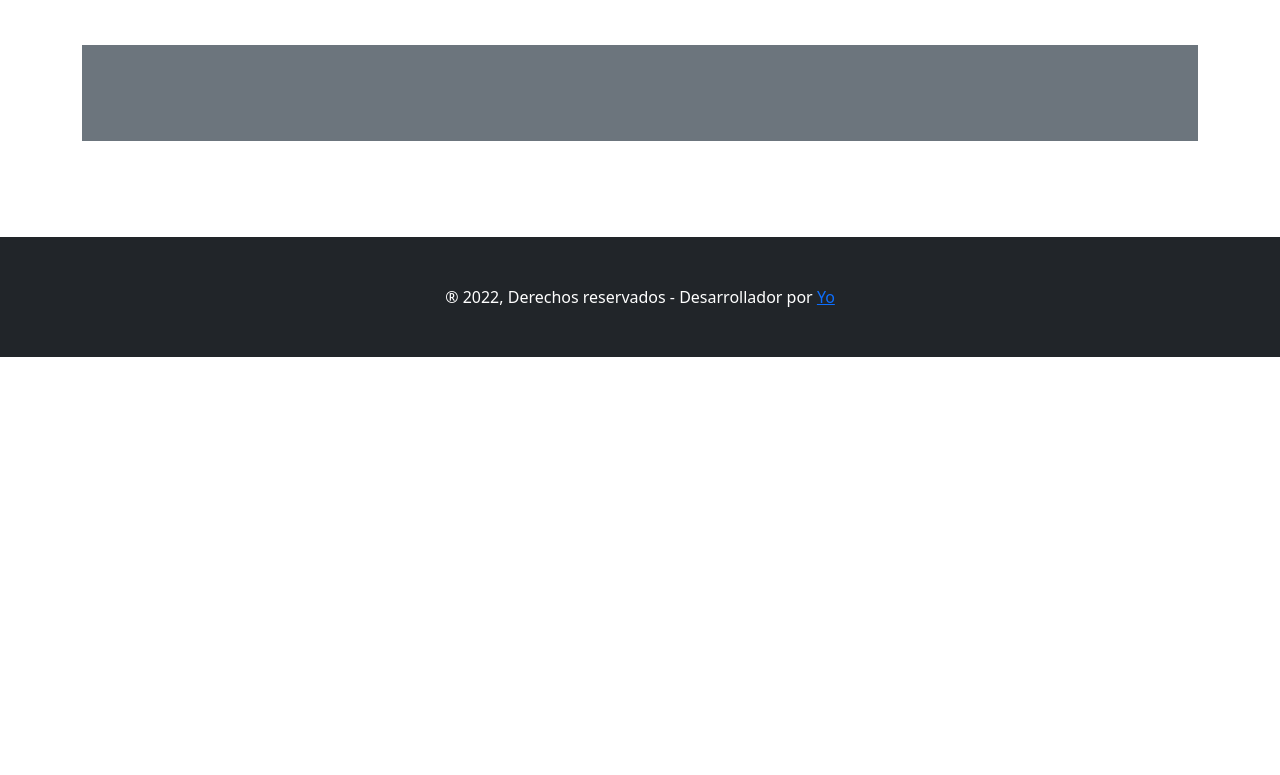
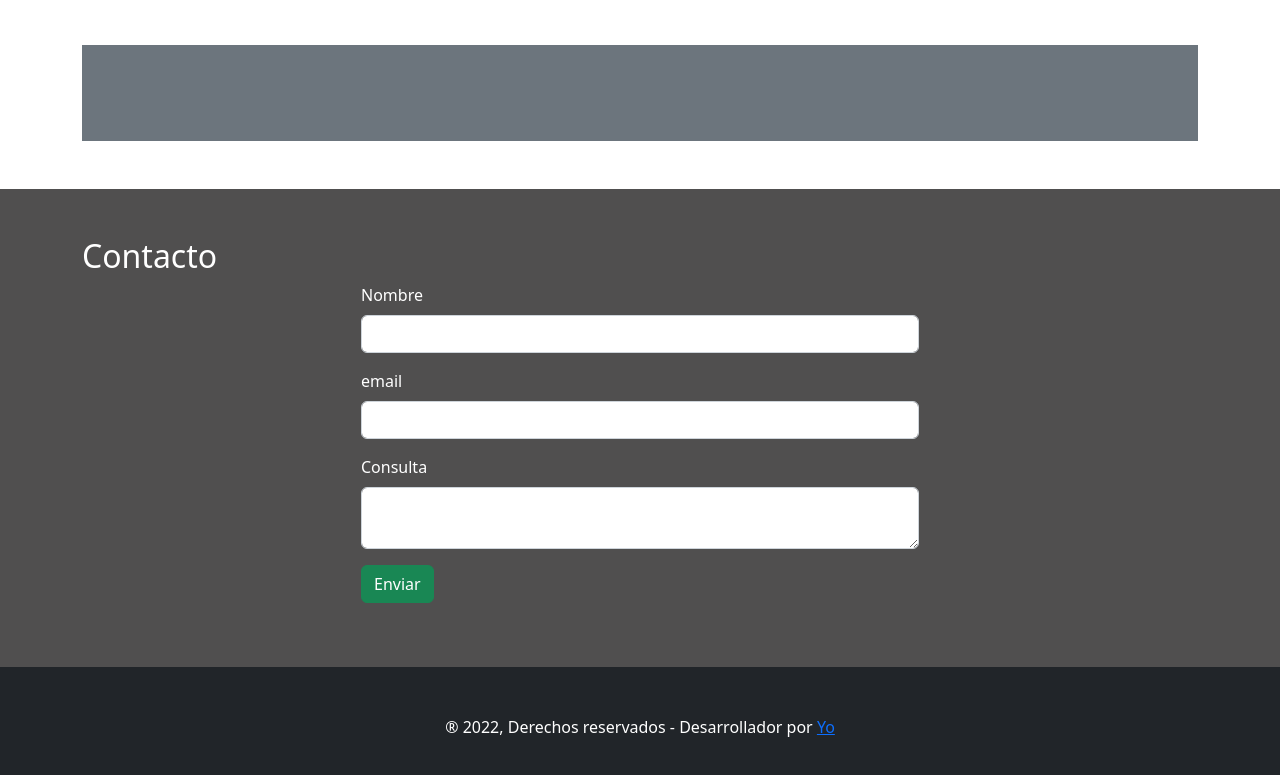
Before and after one commit to guidovarela/final2022_pd2, a plain HTML site: page index.html in a window 1280 px wide. Shown: the part 1003-1778 px from the top of the page. Before the commit the page ends 1360 px from the top, so only its background shows below. Drawn offline with nearby package versions, Linux system fonts and the light colour scheme.

Commit message:
contacto

```diff
--- a/css/style.css
+++ b/css/style.css
@@ -2,6 +2,7 @@
 html{
     font-family: "Montserrat";
     font-size: 16px;
+    scroll-behavior: smooth;
 }
 
 .header{
@@ -14,6 +15,9 @@ html{
     background: linear-gradient(30deg,rgb(59, 9, 140), rgb(131, 72, 180));
     height: 300px;
 }
+.contacto{
+    background-color: rgb(80, 79, 79);
+}
 
 /* Sabrina's way
 .content1 .row > *{
--- a/index.html
+++ b/index.html
@@ -3,7 +3,7 @@
 <head>
     <meta charset="UTF-8">
     <meta name="viewport" content="width=device-width, initial-scale=1.0">
-    <title>Bootstrap</title>
+    <title>Sitio Final - Produccion Digital 2</title>
 
     <!-- CSS only -->
     <link href="https://cdn.jsdelivr.net/npm/bootstrap@5.2.0-beta1/dist/css/bootstrap.min.css" rel="stylesheet" integrity="sha384-0evHe/X+R7YkIZDRvuzKMRqM+OrBnVFBL6DOitfPri4tjfHxaWutUpFmBp4vmVor" crossorigin="anonymous">
@@ -43,7 +43,7 @@
                                 <a class="nav-link" href="#">Noticias</a>
                               </li>
                               <li class="nav-item">
-                                <a class="nav-link" href="#">Contacto</a>
+                                <a class="nav-link" href="#contacto">Contacto</a>
                               </li>
                             </ul>
                           </div>
@@ -178,9 +178,38 @@
         </div>
     </section>
 
+    <!-- Contacto -->
+    <section id="contacto">
+        <div class="container-fluid contacto">
+            <div class="container py-5 text-white">
+                <h2>Contacto</h2>
+                <div class="d-flex justify-content-center">
+                    <form method="post" class="w-50" netlify>
+                        <div class="mb-3">
+                            <label for="campoNombre" class="form-label">Nombre</label>
+                            <input type="text" name="nombre" id="campoNombre" class="form-control" required>
+                        </div>
+                        <div class="mb-3">
+                            <label for="campoEmail" class="form-label">email</label>
+                            <input type="email" name="email" id="campoEmail" class="form-control" required>
+                        </div>
+                        <div class="mb-3">
+                            <label for="campoConsulta" class="form-label">Consulta</label>
+                            <textarea name="consulta" id="campoConsulta" class="form-control" required></textarea>
+                        </div>
+                        <div class="mb-3">
+                            <input type="submit" value="Enviar" class="btn btn-success">
+                        </div>
+                    </form>
+                </div>
+            </div>
+        </div>
+    </section>
+
+
 
     <!-- footer -->
-    <footer class="footer container-fluid bg-dark mt-5">
+    <footer class="footer container-fluid bg-dark">
         <div class="container p-5 text-center">
             <span class="text-white ">
                 ® 2022, Derechos reservados -
```
